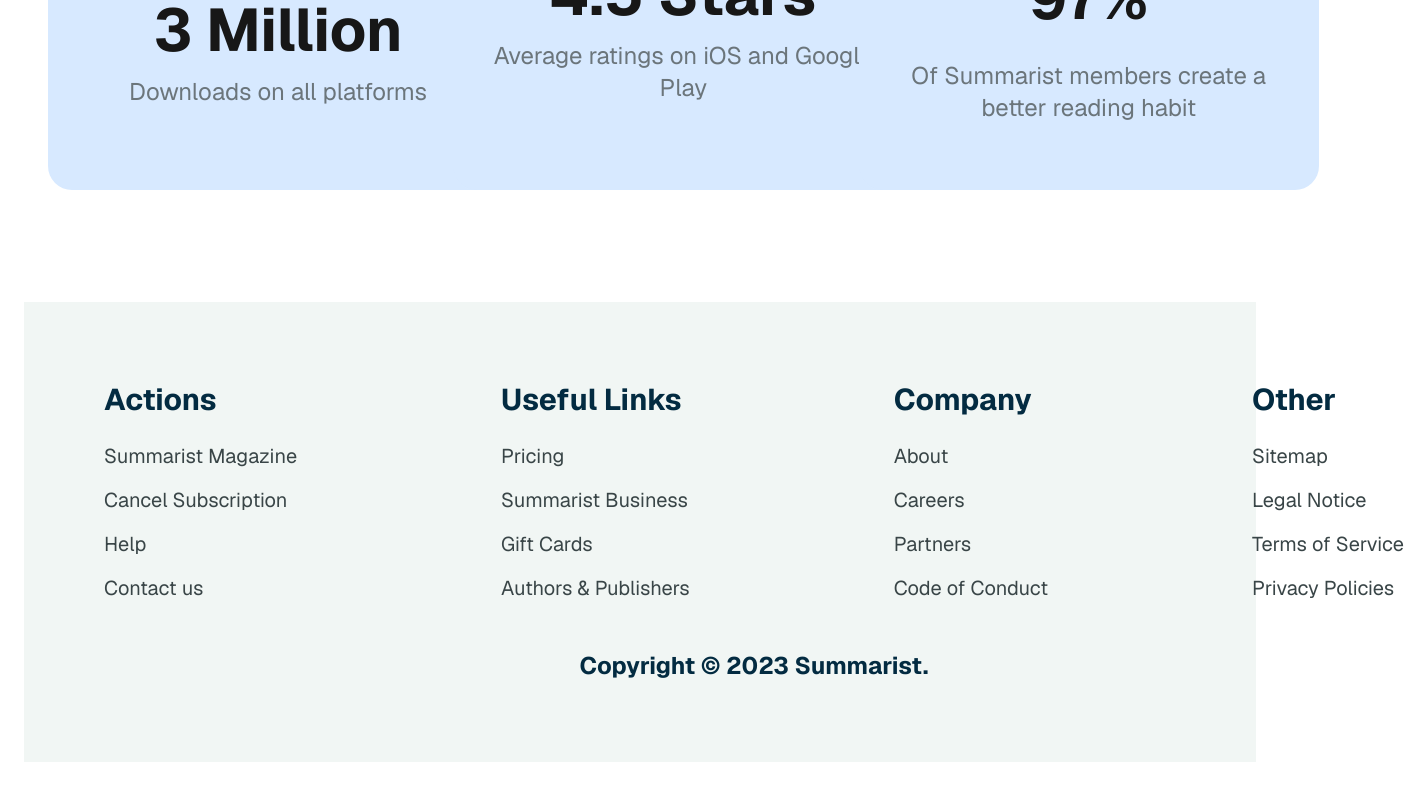
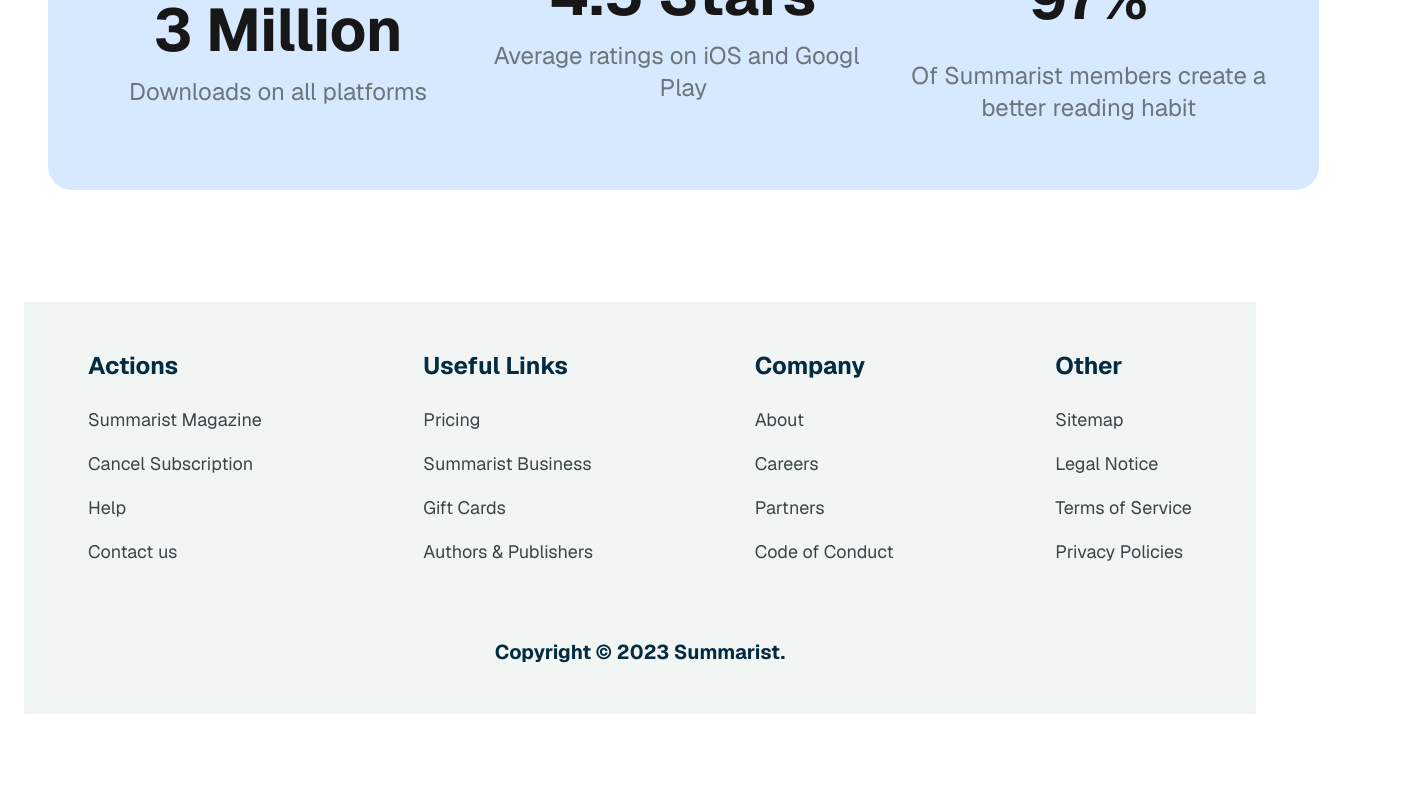
Before and after one commit to nbush71/AdvInternship2, a Next.js app: page / in a window 1280 px wide. Shown: the part 4544-5344 px from the top of the page, 1404 px wide, since content can reach past the window. After the commit the page ends 5314 px from the top, so only its background shows below. Built offline with nearby package versions, Linux system fonts and the light colour scheme.

Commit message:
ChoosePlan started / footer edited EOD

```diff
--- /dev/null
+++ b/app/ChoosePlan/layout.tsx
@@ -0,0 +1,40 @@
+import type { Metadata } from "next";
+import { Geist, Geist_Mono } from "next/font/google";
+import "../globals.css";
+import Sidebar from "@/src/components/For-You/Sidebar";
+
+const geistSans = Geist({
+  variable: "--font-geist-sans",
+  subsets: ["latin"],
+});
+
+const geistMono = Geist_Mono({
+  variable: "--font-geist-mono",
+  subsets: ["latin"],
+});
+
+export const metadata: Metadata = {
+  title: "Create Next App",
+  description: "Generated by create next app",
+};
+
+export default function RootLayout({ children }: LayoutProps<"/">) {
+  return (
+    <html
+      lang="en"
+      className={`${geistSans.variable} ${geistMono.variable} h-full antialiased`}
+    >
+      <body className="min-h-full max-w-screen flex flex-1">
+        <div className="flex h-screen w-full overflow-hidden bg-white">
+          {/* for-you Sidebar */}
+          <Sidebar />
+
+          {/* Main Content */}
+          <main className="flex-1 overflow-y-auto p-2">
+            {children}
+          </main>
+        </div>
+      </body>
+    </html>
+  );
+}
--- /dev/null
+++ b/app/ChoosePlan/page.tsx
@@ -0,0 +1,10 @@
+
+import ChoosePlan from "../../src/components/ChoosePlan/ChoosePlan";
+
+export default function Page() {
+  return (
+    <div className="grid min-h-screen grid-cols-1 items-center justify-center font-sans">
+      <ChoosePlan />
+    </div>
+  );
+}
--- a/app/Settings/page.tsx
+++ b/app/Settings/page.tsx
@@ -1,12 +1,12 @@
 
 import Search from "../../src/components/For-You/Search";
-// import Settings from "../../src/components/Settings/Settings.js";
+import Settings from "../../src/components/Settings/Settings";
 
 export default function Page() {
   return (
     <div className="grid min-h-screen grid-cols-1 items-center justify-center font-sans">
       <Search />
-      {/* <Settings /> */}
+      <Settings />
     </div>
   );
 }
--- /dev/null
+++ b/src/components/ChoosePlan/ChoosePlan.js
@@ -0,0 +1,77 @@
+import Pricing from "../../assets/pricing-top.png";
+import Image from "next/image";
+import { IoDocumentTextSharp } from "react-icons/io5";
+import { RiPlantFill } from "react-icons/ri";
+import { FaHandshake } from "react-icons/fa6";
+
+import Footer from "../Footer";
+function ChoosePlan() {
+  return (
+    <>
+      <div className="col-span-3 relative lg:w-full w-full h-full overflow-hidden bg-brand-darkteal rounded-b-[16rem] pt-10 text-center min-h-130 flex-1 flex-col justify-between">
+        <div className="absolute inset-x-0 bottom-0 top-0 left-0 -z-10 bg-brand-darkteal rounded-b-[50%_12rem]"></div>
+        <div className="w-full">
+          <div className=" text-center w-full pt-12 mb-1 ">
+            <div className="ml-auto mr-auto text-white pl-6 pr-6">
+              <div className="text-5xl text-wite font-bold mb-10">
+              Get unlimited access to many amazing <br />books to read
+              </div>
+              <div className="text-12 font-bold mb-10">
+                <div className="text-white text-[20px] mb-8">Turn ordinary moments into amazing learning opportunities</div>
+                <div className="flex max-w-90 justify-center ml-auto mr-auto ">
+                  <div className="relative mx-auto w-sm h-full bg-white pt-16 px-8 rounded-t-[250px] shadow-lg flex justify-center overflow-hidden ">
+                    <Image src={Pricing} alt="pricing-top" className="w-full h-full bg-transparent rounded-4xl" />
+                  </div>
+                </div>
+              </div>
+            </div>
+          </div>
+        </div>
+      </div>
+
+      {/* 3 icons */}
+      <div className="grid grid-cols-3 justify-between items-center">
+        <div className="flex max-w-62.5 w-full ml-auto mr-auto p-6   ">
+        <div className="flex flex-col pt-10 pb-10 w-62.5 h-full items-center">
+          <div className="flex flex-col col-span-1 justify-center text-center max-w-200 ml-auto mr-auto mb-8">
+            <div>
+              <div className="flex w-62.5 h-20 justify-center fill-brand-darkteal mb-3">
+                <IoDocumentTextSharp className="w-full h-full fill-brand-darkteal" />
+              </div>
+              <div className="block text-brand-subtitle text-lg text-center justify-center" ><b>Key ideas in a few min</b> with many books to read</div>
+            </div>
+          </div>
+        </div>
+      </div>
+      <div className="block col-span-1 max-w-62.5 w-full ml-auto mr-auto pl-6 pr-6  ">
+        <div className="flex flex-col pt-10 pb-10 w-62.5 h-full items-center">
+          <div className="flex flex-col col-span-1 justify-center text-center max-w-200 ml-auto mr-auto mb-8">
+            <div>
+              <div className="flex w-62.5 h-20 justify-center fill-brand-darkteal mb-3">
+                <RiPlantFill className="w-full h-full fill-brand-darkteal" />
+              </div>
+              <div className="block text-brand-subtitle text-lg text-center justify-center" ><b>3 million</b> people growing with Summarist everyday</div>
+            </div>
+          </div>
+        </div>
+      </div>
+      <div className="block  max-w-62.5 w-full ml-auto mr-auto pl-6 pr-6  ">
+        <div className="flex flex-col pt-10 pb-10 w-62.5 h-full items-center">
+          <div className="flex flex-col col-span-1 justify-center text-center max-w-200 ml-auto mr-auto mb-8">
+            <div>
+              <div className="flex w-62.5 h-20 justify-center fill-brand-darkteal mb-3">
+                <FaHandshake className="w-full h-full fill-brand-darkteal" />
+              </div>
+              <p className="block text-brand-subtitle text-lg text-center justify-center" ><b>Precise recommendations</b> collections curated by experts</p>
+            </div>
+          </div>
+        </div>
+      </div>
+      </div>
+
+      <Footer />
+    </>
+  );
+}
+
+export default ChoosePlan;
--- a/src/components/Footer.js
+++ b/src/components/Footer.js
@@ -1,84 +1,83 @@
 function Footer() {
   return (
-   <footer className="grid grid-cols-1 w-375 max-w-full">
-      <div className="grid grid-cols-4 gap-4 bg-brand-footer">
-        <div className="grid w-300 max-w-375 h-auto pb-20 pt-20 pl-20 pr-0 m-auto justify-between grid-rows-1 place-content-center">
-          <div className="flex flex-4 justify-between content-center md:min-w-325 place-content-center">
-            <div className="block justify-between text-[14px] content-center ">
-              <div className="font-bold text-3xl pb-6 text-brand-darkteal">Actions</div>
-              <div className="grid grid-cols-1">
+   <footer className="flex flex-1 w-96 min-w-3xl col-span-3 md:w-full">
+      <div className="flex flex-1 gap-6col-span-1 bg-brand-footer">
+        <div className="flex flex-col col-span-4 w-full max-w-300 md:max-w-300 h-auto p-12 m-auto content-center justify-between gap-6  place-content-center">
+          <div className="flex flex-4 justify-between content-center place-content-center">            <div className="block justify-between text-[14px] content-center ">
+              <div className="font-bold text-2xl pb-6 text-brand-darkteal">Actions</div>
+              <div className="flex flex-col">
                 <div className="mb-4">
-                  <a className="text-xl text-brand-links cursor-not-allowed" href="#">Summarist Magazine</a>
+                  <a className="text-lg text-brand-links cursor-not-allowed" href="#">Summarist Magazine</a>
                 </div>
                 <div className="mb-4">
-                  <a className="text-xl text-brand-links cursor-not-allowed" href="#">Cancel Subscription</a>
+                  <a className="text-lg text-brand-links cursor-not-allowed" href="#">Cancel Subscription</a>
                 </div>
                 <div className="mb-4">
-                  <a className="text-xl text-brand-links cursor-not-allowed" href="#">Help</a>
+                  <a className="text-lg text-brand-links cursor-not-allowed" href="#">Help</a>
                 </div>
                 <div className="mb-4">
-                  <a className="text-xl text-brand-links cursor-not-allowed" href="#">Contact us</a>
+                  <a className="text-lg text-brand-links cursor-not-allowed" href="#">Contact us</a>
                 </div>
               </div>
             </div>
 
-            <div className="block gap-6 justify-between">
-              <div className="font-bold text-3xl text-brand-darkteal pb-6">Useful Links</div>
+            <div className="block gap-5 justify-between">
+              <div className="font-bold text-2xl text-brand-darkteal pb-6">Useful Links</div>
               <div>
                 <div className="mb-4">
-                  <a className="text-xl text-brand-links cursor-not-allowed" href="#">Pricing</a>
+                  <a className="text-lg text-brand-links cursor-not-allowed" href="#">Pricing</a>
                 </div>
                 <div className="mb-4">
-                  <a className="text-xl text-brand-links cursor-not-allowed" href="#">Summarist Business</a>
+                  <a className="text-lg text-brand-links cursor-not-allowed" href="#">Summarist Business</a>
                 </div>
                 <div className="mb-4">
-                  <a className="text-xl text-brand-links cursor-not-allowed" href="#">Gift Cards</a>
+                  <a className="text-lg text-brand-links cursor-not-allowed" href="#">Gift Cards</a>
                 </div>
                 <div className="mb-4">
-                  <a className="text-xl text-brand-links cursor-not-allowed" href="#">Authors & Publishers</a>
+                  <a className="text-lg text-brand-links cursor-not-allowed" href="#">Authors & Publishers</a>
                 </div>
               </div>
             </div>
 
             <div className="block">
-              <div className="font-bold text-3xl text-brand-darkteal pb-6">Company</div>
+              <div className="font-bold text-2xl text-brand-darkteal pb-6">Company</div>
               <div>
                 <div className="mb-4">
-                  <a className="text-xl text-brand-links cursor-not-allowed" href="#">About</a>
+                  <a className="text-lg text-brand-links cursor-not-allowed" href="#">About</a>
                 </div>
                 <div className="mb-4">
-                  <a className="text-xl text-brand-links cursor-not-allowed" href="#">Careers</a>
+                  <a className="text-lg text-brand-links cursor-not-allowed" href="#">Careers</a>
                 </div>
                 <div className="mb-4">
-                  <a className="text-xl text-brand-links cursor-not-allowed" href="#">Partners</a>
+                  <a className="text-lg text-brand-links cursor-not-allowed" href="#">Partners</a>
                 </div>
                 <div className="mb-4">
-                  <a className="text-xl text-brand-links cursor-not-allowed" href="#">Code of Conduct</a>
+                  <a className="text-lg text-brand-links cursor-not-allowed" href="#">Code of Conduct</a>
                 </div>
               </div>
             </div>
 
             <div className="block">
-              <div className="font-bold text-3xl text-brand-darkteal pb-6">Other</div>
+              <div className="font-bold text-2xl text-brand-darkteal pb-6">Other</div>
               <div>
                 <div className="mb-4">
-                  <a className="text-xl text-brand-links cursor-not-allowed" href="#">Sitemap</a>
+                  <a className="text-lg text-brand-links cursor-not-allowed" href="#">Sitemap</a>
                 </div>
                 <div className="mb-4">
-                  <a className="text-xl text-brand-links cursor-not-allowed" href="#">Legal Notice</a>
+                  <a className="text-lg text-brand-links cursor-not-allowed" href="#">Legal Notice</a>
                 </div>
                 <div className="mb-4">
-                  <a className="text-xl text-brand-links cursor-not-allowed" href="#">Terms of Service</a>
+                  <a className="text-lg text-brand-links cursor-not-allowed" href="#">Terms of Service</a>
                 </div>
                 <div className="mb-4">
-                  <a className="text-xl text-brand-links cursor-not-allowed" href="#">Privacy Policies</a>
+                  <a className="text-lg text-brand-links cursor-not-allowed" href="#">Privacy Policies</a>
                 </div>
               </div>
             </div>
           </div>
 
-          <div className="flex justify-center items-center content-center place-content-center mt-8 ">
-            <div className="flex w-full max-w-300 place-content-center text-2xl font-bold text-brand-darkteal">
+          <div className="flex w-full justify-center items-center text-center mt-8 ">
+            <div className="flex flex-col w-full max-w-300 place-content-center text-xl font-bold text-brand-darkteal">
               Copyright &copy; 2023 Summarist.
             </div>
           </div>
```
